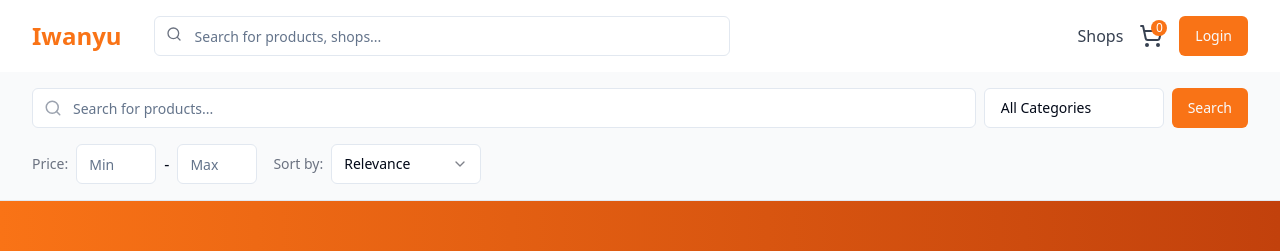
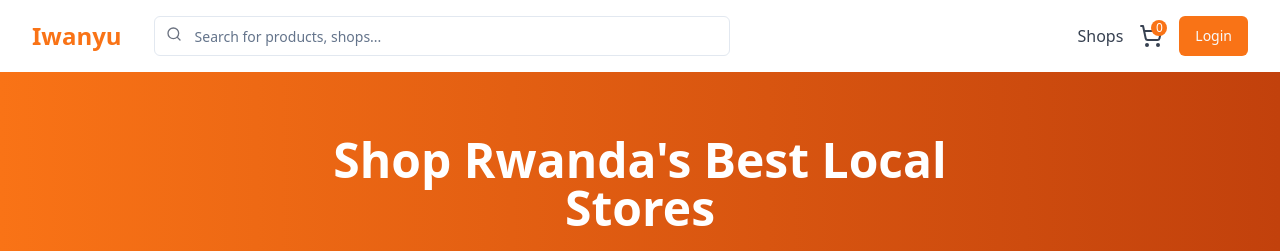
Before and after one commit to Davy-00/iwanyu-marketplace-hub, a React (Vite) app: page / in a window 1280 px wide. Shown: the top 251 px of the page. Built offline with nearby package versions, Linux system fonts and the light colour scheme.

Commit message:
Remove search bar from navbar
Removes the search bar component from the main layout's navbar.

```diff
--- a/src/layouts/MainLayout.tsx
+++ b/src/layouts/MainLayout.tsx
@@ -2,7 +2,6 @@
 import React, { ReactNode } from 'react';
 import Navbar from '@/components/common/Navbar';
 import Footer from '@/components/common/Footer';
-import SearchAndFilter from '@/components/search/SearchAndFilter';
 
 interface MainLayoutProps {
   children: ReactNode;
@@ -13,13 +12,6 @@ const MainLayout = ({ children, showSearch = false }: MainLayoutProps) => {
   return (
     <div className="flex flex-col min-h-screen">
       <Navbar />
-      {showSearch && (
-        <div className="bg-gray-50 py-4 border-b">
-          <div className="iwanyu-container">
-            <SearchAndFilter />
-          </div>
-        </div>
-      )}
       <main className="flex-grow">
         {children}
       </main>
--- a/src/pages/Index.tsx
+++ b/src/pages/Index.tsx
@@ -7,7 +7,7 @@ import FeaturedShops from '@/components/home/FeaturedShops';
 
 const Index = () => {
   return (
-    <MainLayout showSearch={true}>
+    <MainLayout>
       <Banner />
       <FeaturedProducts />
       <FeaturedShops />
```
